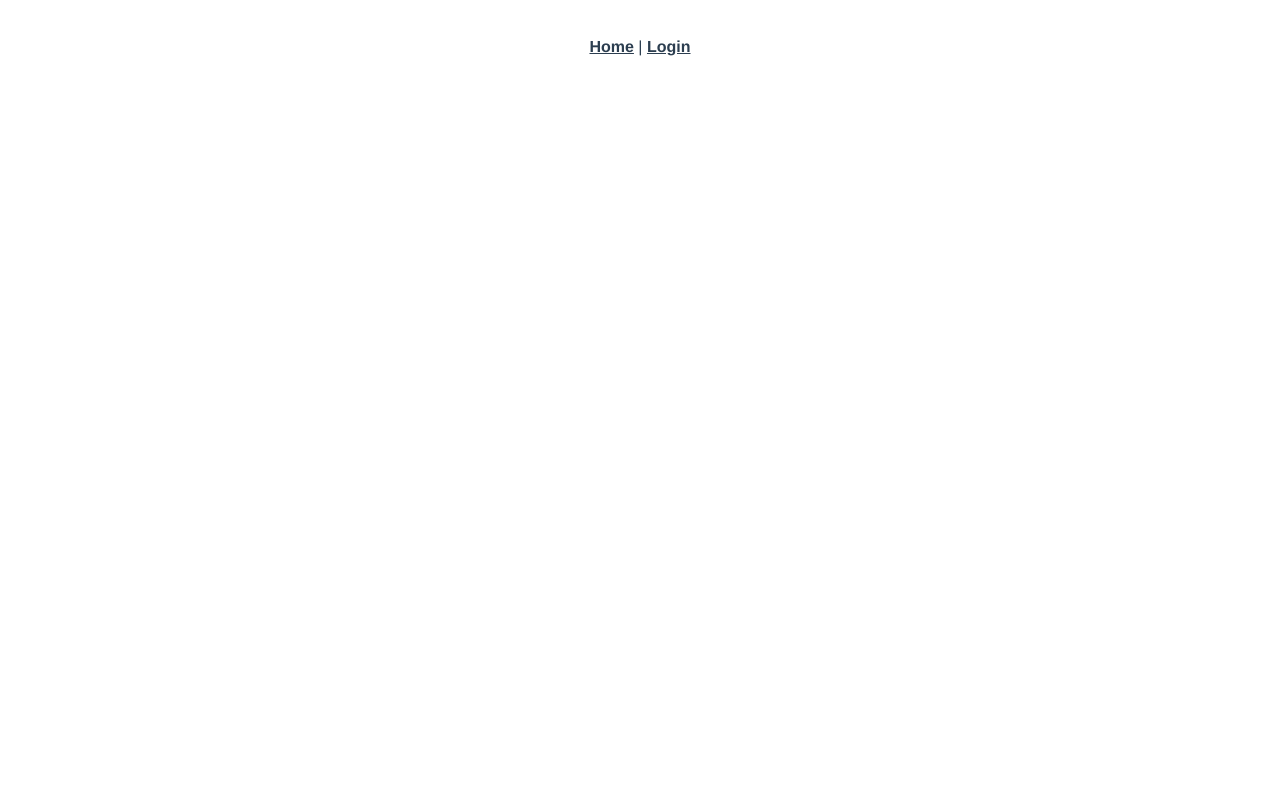
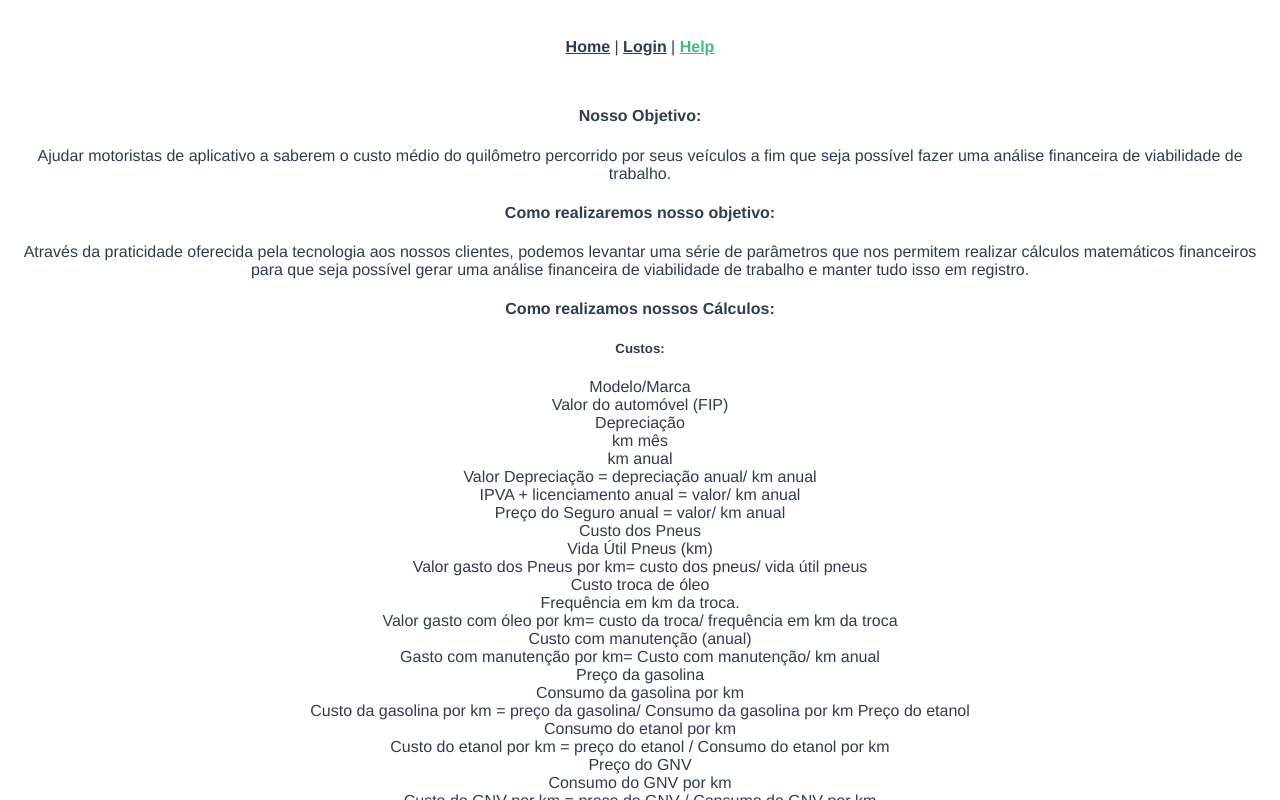
Before and after one commit to VictorCardialSA/CalcKmFront, a Vue app: page /help in a window 1280 px wide. Shown: the top 800 px of the page. Built offline with nearby package versions, Linux system fonts and the light colour scheme.

Commit message:
HelpClass

```diff
--- a/src/App.vue
+++ b/src/App.vue
@@ -2,7 +2,8 @@
   <div id="app">
     <div id="nav">
       <router-link to="/">Home</router-link> |
-      <router-link to="/login">Login</router-link>
+      <router-link to="/login">Login</router-link> |
+      <router-link to="/help">Help</router-link>
     </div>
     <router-view/>
   </div>
--- a/src/main.js
+++ b/src/main.js
@@ -11,7 +11,7 @@ if(localStorage.jwtToken){
   setAuthHeader(false);
 }
 
-axios.defaults.baseURL = 'https://8080-orange-barnacle-y0hjbhum.ws-us21.gitpod.io/calculo_do_Km/';
+axios.defaults.baseURL = 'https://8080-coral-baboon-v8mcgx2z.ws-us21.gitpod.io/calculo_do_Km/';
 
 Vue.config.productionTip = false
 
--- a/src/router/index.js
+++ b/src/router/index.js
@@ -27,6 +27,11 @@ Vue.use(VueRouter)
     // this generates a separate chunk (about.[hash].js) for this route
     // which is lazy-loaded when the route is visited.
     component: () => import(/* webpackChunkName: "about" */ '../views/Login.vue')
+  },
+  {
+    path: '/help',
+    name: 'Help',
+    component: () => import( '../views/Help.vue')
   }
 ]
 
--- /dev/null
+++ b/src/views/Help.vue
@@ -0,0 +1,51 @@
+<template>
+    <div>
+        <h4>Nosso Objetivo:</h4>
+        <p> Ajudar motoristas de aplicativo a saberem o custo médio do quilômetro percorrido por seus veículos a fim que seja possível fazer uma análise financeira de viabilidade de trabalho.</p>
+        <h4>Como realizaremos nosso objetivo:</h4>
+        <p>Através da praticidade oferecida pela tecnologia aos nossos clientes, podemos levantar uma série de parâmetros que nos permitem realizar cálculos matemáticos financeiros para que seja possível gerar uma análise financeira de viabilidade de trabalho e manter tudo isso em registro.</p>
+        <h4>Como realizamos nossos Cálculos:</h4>
+
+        <h5>Custos:</h5>
+        <p>Modelo/Marca<br>
+            Valor do automóvel (FIP)<br>
+            Depreciação<br>
+            km mês<br>
+            km anual<br>
+            Valor Depreciação = depreciação anual/ km anual<br>
+            IPVA + licenciamento anual = valor/ km anual<br>
+            Preço do Seguro anual = valor/ km anual<br>
+            Custo dos Pneus<br>
+            Vida Útil Pneus (km)<br>
+            Valor gasto dos Pneus por km= custo dos pneus/ vida útil pneus<br>
+            Custo troca de óleo<br>
+            Frequência em km da troca.<br>
+            Valor gasto com óleo por km= custo da troca/ frequência em km da troca<br>
+            Custo com manutenção (anual)<br>
+            Gasto com manutenção por km= Custo com manutenção/ km anual<br>
+            Preço da gasolina<br>
+            Consumo da gasolina por km<br>
+            Custo da gasolina por km = preço da gasolina/ Consumo da gasolina por km
+            Preço do etanol<br>
+            Consumo do etanol por km<br>
+            Custo do etanol por km = preço do etanol / Consumo do etanol por km<br>
+            Preço do GNV<br>
+            Consumo do GNV por km<br>
+            Custo do GNV por km = preço do GNV / Consumo do GNV por km<br>
+            Salário (mês)<br>
+            Renda por km= salario/ km mes<br>
+            Custo Total km gasolina = Valor Depreciação + (IPVA + licenciamento anual) + Preço do Seguro anual + Valor gasto dos Pneus por km + Valor gasto com óleo por km + Gasto com manutenção por km + Custo da gasolina por km + Renda por km.<br>
+            Custo Total Mensal Gasolina = Custo Total km gasolina * km mês<br>
+            Custo Total km Etanol = Valor Depreciação + (IPVA + licenciamento anual) + Preço do Seguro anual + Valor gasto dos Pneus por km + Valor gasto com óleo por km + Gasto com manutenção por km + Custo do etanol por km + Renda por km.<br>
+            Custo Total Mensal Etanol = Custo Total km Etanol * km mês<br>
+            Custo Total km GNV = Valor Depreciação + (IPVA + licenciamento anual) + Preço do Seguro anual + Valor gasto dos Pneus por km + Valor gasto com óleo por km + Gasto com manutenção por km + Custo do GNV por km + Renda por km.<br>
+            Custo Total Mensal GNV = Custo Total km GNV * km mês</p>
+        <h5>Projeção de Ganhos:</h5>
+        <p>Ganho médio na corrida por km<br>
+            Ganhos Mensais totais = ganho médio na corrida por km * km mês</p>
+        <h5>Lucro Final:</h5>
+        <p>Lucro Gasolina= Ganhos Mensais totais - Custo Total Mensal Gasolina<br>
+            Lucro Etanol= Ganhos Mensais totais - Custo Total Mensal Etanol<br>
+            Lucro GNV= Ganhos Mensais totais - Custo Total Mensal GNV</p>
+    </div>
+</template>
```
